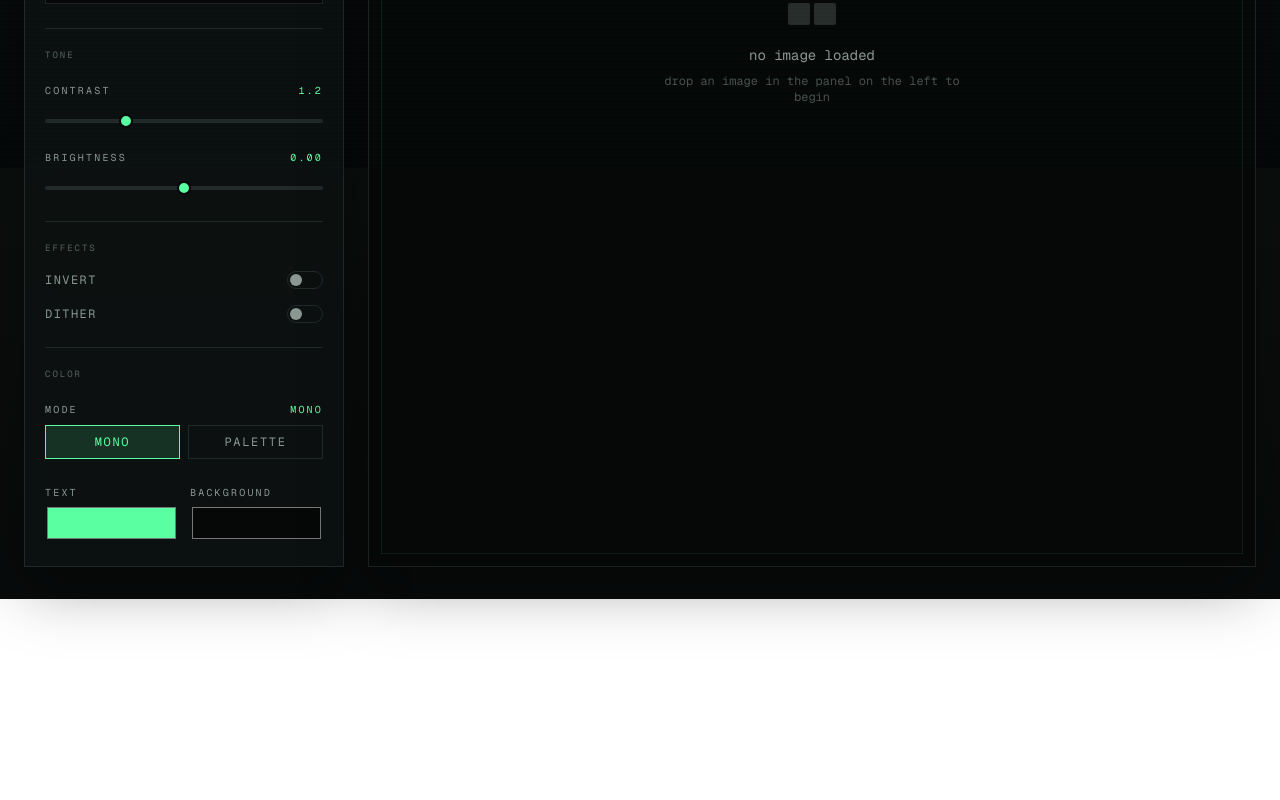
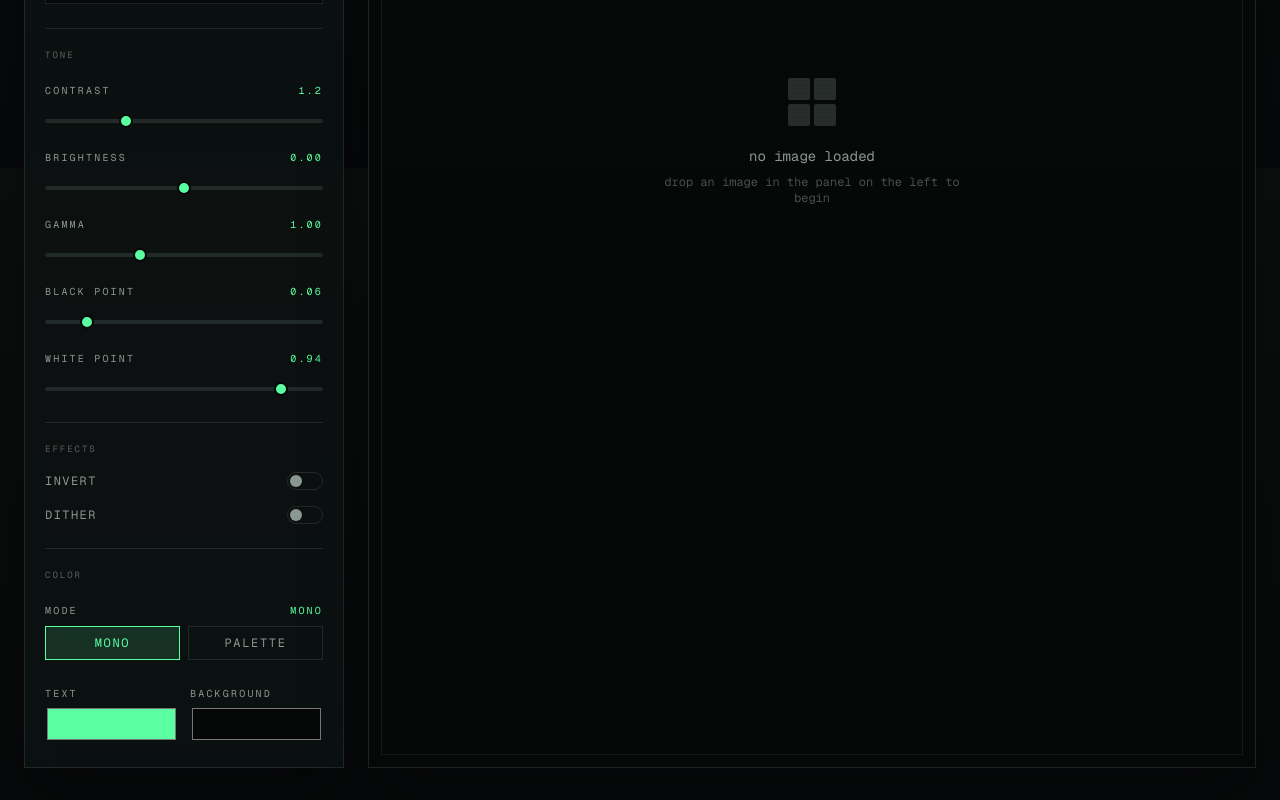
Before and after one commit to imaad666/Photo-2-Ascii, a Next.js app: page / in a window 1280 px wide. Shown: the part 632-1432 px from the top of the page. Before the commit the page ends 1231 px from the top, so only its background shows below. Built offline with nearby package versions, Linux system fonts and the light colour scheme.

Commit message:
Enhance converter UI and quality controls

```diff
--- a/src/components/converter.tsx
+++ b/src/components/converter.tsx
@@ -559,6 +559,57 @@ export default function Converter() {
                     }
                   />
                 </ControlRow>
+
+                <ControlRow label="gamma" value={settings.gamma.toFixed(2)}>
+                  <input
+                    type="range"
+                    min={0.4}
+                    max={2.2}
+                    step={0.05}
+                    value={settings.gamma}
+                    onChange={(e) =>
+                      updateSetting("gamma", Number(e.target.value))
+                    }
+                  />
+                </ControlRow>
+
+                <ControlRow
+                  label="black point"
+                  value={settings.blackPoint.toFixed(2)}
+                >
+                  <input
+                    type="range"
+                    min={0}
+                    max={0.45}
+                    step={0.01}
+                    value={settings.blackPoint}
+                    onChange={(e) =>
+                      updateSetting(
+                        "blackPoint",
+                        Math.min(Number(e.target.value), settings.whitePoint - 0.01)
+                      )
+                    }
+                  />
+                </ControlRow>
+
+                <ControlRow
+                  label="white point"
+                  value={settings.whitePoint.toFixed(2)}
+                >
+                  <input
+                    type="range"
+                    min={0.55}
+                    max={1}
+                    step={0.01}
+                    value={settings.whitePoint}
+                    onChange={(e) =>
+                      updateSetting(
+                        "whitePoint",
+                        Math.max(Number(e.target.value), settings.blackPoint + 0.01)
+                      )
+                    }
+                  />
+                </ControlRow>
               </div>
 
               <div
```
